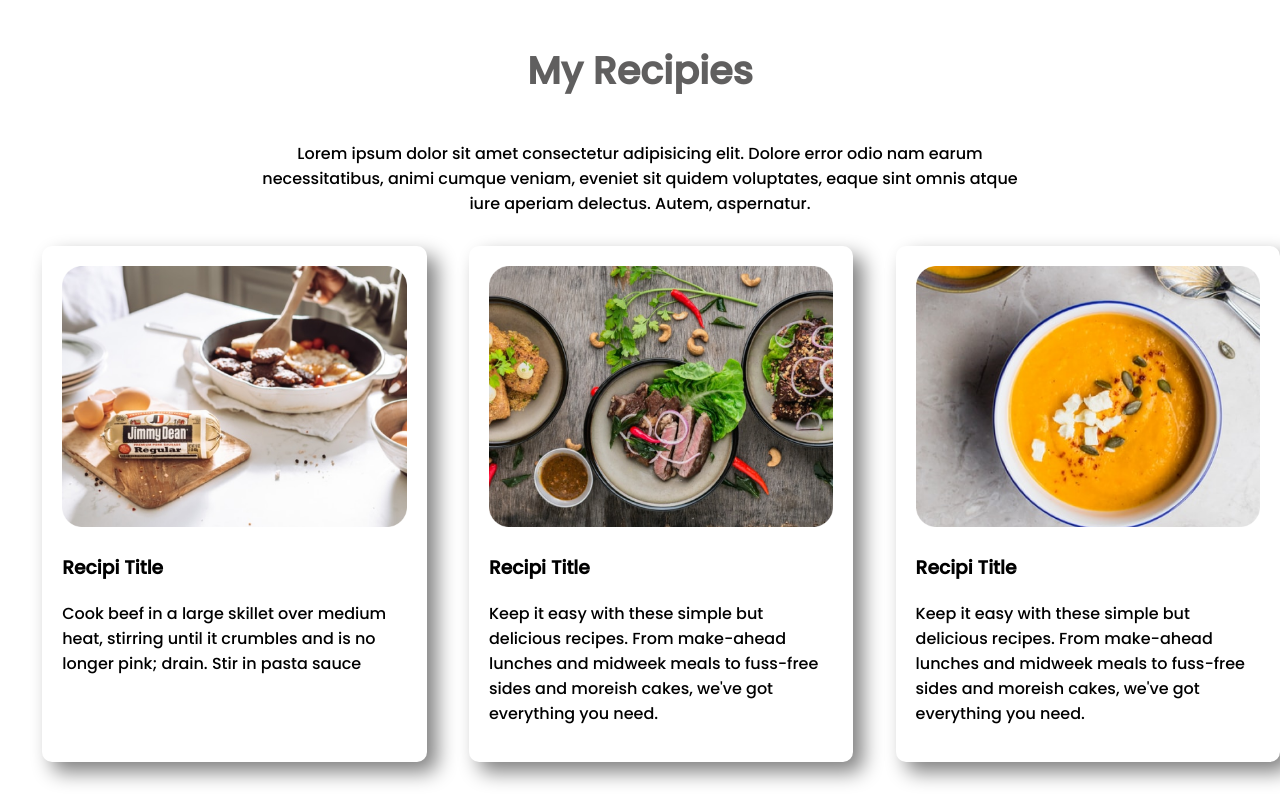
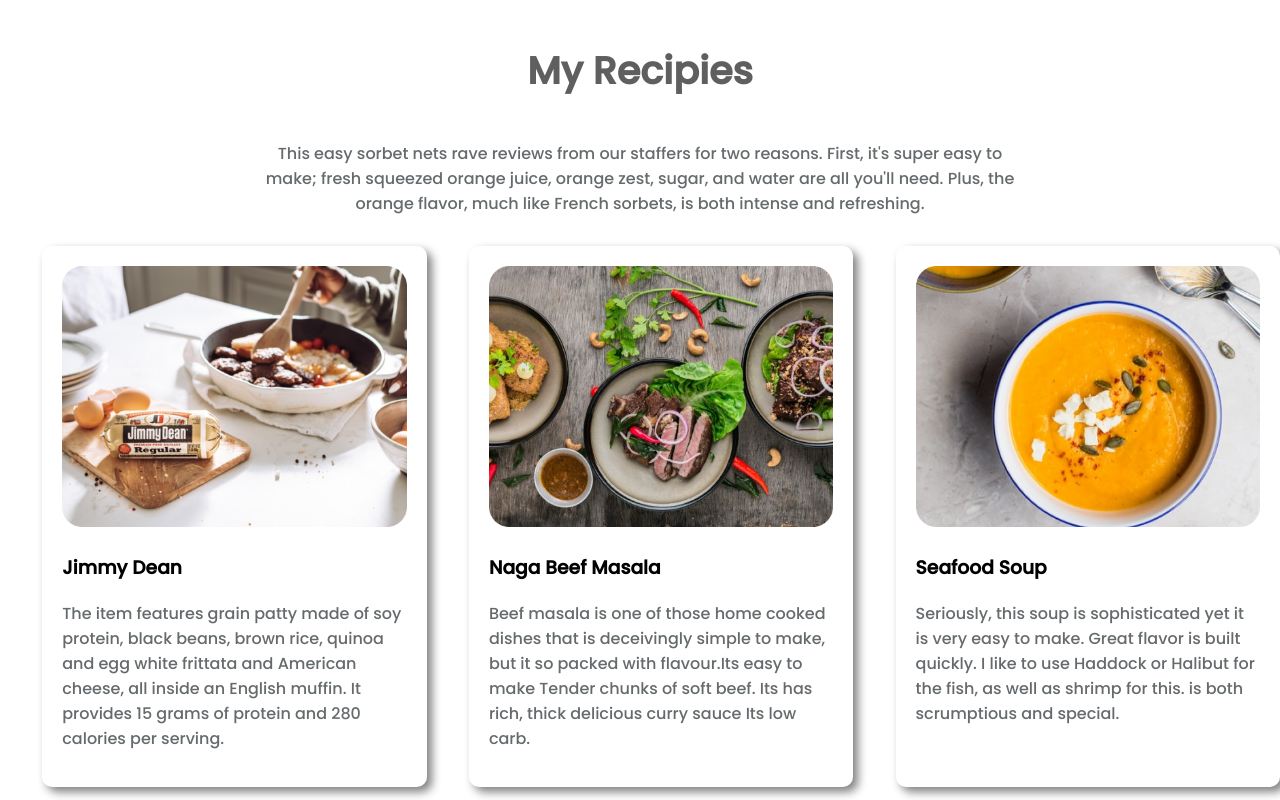
Before and after one commit to Ftfoysal/Food-Netwrok, a plain HTML site: page index.html in a window 1280 px wide. Shown: the part 1380-2180 px from the top of the page. Drawn offline with Linux system fonts and the light colour scheme.

Commit message:
new commit

```diff
--- a/index.html
+++ b/index.html
@@ -47,28 +47,34 @@
     <section class="third-banner">
         <div class="my-recipies">
             <h2>My Recipies</h2>
-            <p>Lorem ipsum dolor sit amet consectetur adipisicing elit. Dolore error odio nam earum necessitatibus,
-                animi cumque veniam, eveniet sit quidem voluptates, eaque sint omnis atque iure aperiam delectus. Autem,
-                aspernatur.</p>
+            <p>This easy sorbet nets rave reviews from our staffers for two reasons. First, it's super easy to make;
+                fresh squeezed orange juice, orange zest, sugar, and water are all you'll need. Plus, the orange flavor,
+                much like French sorbets, is both intense and refreshing.</p>
         </div>
         <div class="food-images">
             <div class="box-1">
                 <img src="images/food/Project Cover.jpg" alt="" width="100%">
-                <h3>Recipi Title</h3>
-                <p>Cook beef in a large skillet over medium heat, stirring until it crumbles and is no longer pink;
-                    drain. Stir in pasta sauce</p>
+                <h3>Jimmy Dean</h3>
+                <p>The item features grain patty made of soy protein, black beans, brown rice, quinoa
+                    and egg white frittata and American cheese, all inside an English
+                    muffin. It provides 15 grams of protein and 280 calories per serving.</p>
             </div>
             <div class="box-2">
                 <img src="images/food/Project Cover1.jpg" alt="" width="100%">
-                <h3>Recipi Title</h3>
-                <p>Keep it easy with these simple but delicious recipes. From make-ahead lunches and midweek meals to
-                    fuss-free sides and moreish cakes, we've got everything you need.</p>
+                <h3>Naga Beef Masala</h3>
+                <p>Beef masala is one of those home cooked dishes that is deceivingly simple to make, but it so packed
+                    with flavour.Its easy to make
+                    Tender chunks of soft beef.
+                    Its has rich, thick delicious curry sauce
+                    Its low carb.</p>
             </div>
             <div class="box-3">
                 <img src="images/food/Project Cover.png" alt="" width="100%">
-                <h3>Recipi Title</h3>
-                <p>Keep it easy with these simple but delicious recipes. From make-ahead lunches and midweek meals to
-                    fuss-free sides and moreish cakes, we've got everything you need.</p>
+                <h3>Seafood Soup</h3>
+                <p>Seriously, this soup is sophisticated yet it is very easy to make. Great flavor is built quickly.
+                    I like to use Haddock or Halibut for the fish,
+                    as well as shrimp for this.
+                    is both scrumptious and special.</p>
             </div>
         </div>
 
--- a/style.css
+++ b/style.css
@@ -2,6 +2,10 @@ body{
     font-family: 'Poppins', sans-serif;
     margin: 0;
     padding: 0;
+}
+
+p{
+    color: #5b6163f0;
 }
 
 .first-banner{
@@ -99,7 +103,7 @@ padding: 10px 30px 30px 30px;
 .food-images .box-1, .box-2, .box-3{
     width: 30%;
     margin-left: 3.3%;
-    box-shadow: 10px 10px 20px gray;
+    box-shadow: 5px 5px 10px gray;
     padding: 20px;
     border-radius: 10px;
 }
@@ -110,10 +114,10 @@ padding: 10px 30px 30px 30px;
     width: 80%;
     margin: auto;
     text-align: center;
-    box-shadow: 10px 10px 20px gray;
+    box-shadow: 5px 5px 10px gray;
     border-radius: 10px;
-    margin-bottom: 40px;
-    padding:20px 0;
+    margin-bottom: 80px;
+    padding:16px 0;
 
 }
 
```
